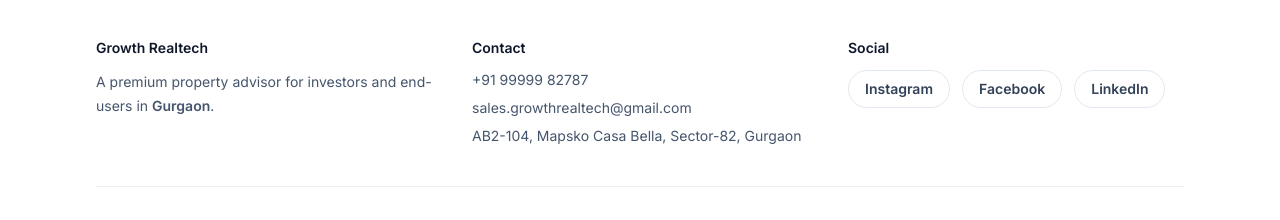
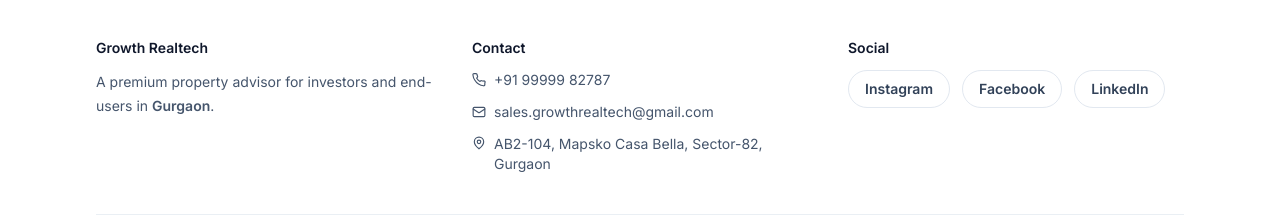
Before and after one commit to shashank5518/grt-static, a Next.js app: page / in a window 1280 px wide. Shown: the part 5594-5814 px from the top of the page. Built offline with nearby package versions, Linux system fonts and the light colour scheme; no server answers.

Commit message:
SVGs for contact

```diff
--- a/components/Footer.tsx
+++ b/components/Footer.tsx
@@ -17,20 +17,31 @@ export function Footer() {
 
           <div>
             <p className="text-sm font-semibold text-slate-900">Contact</p>
-            <div className="mt-3 space-y-2 text-sm text-slate-600">
+            <div className="mt-3 space-y-3 text-sm text-slate-600">
               <a
                 href="tel:+919999982787"
-                className="block hover:text-slate-900"
+                className="flex items-center gap-2 hover:text-slate-900"
               >
+                <svg xmlns="http://www.w3.org/2000/svg" width="14" height="14" viewBox="0 0 24 24" fill="none" stroke="currentColor" strokeWidth="2" strokeLinecap="round" strokeLinejoin="round" className="shrink-0">
+                  <path d="M22 16.92v3a2 2 0 0 1-2.18 2 19.79 19.79 0 0 1-8.63-3.07A19.5 19.5 0 0 1 4.69 12a19.79 19.79 0 0 1-3.07-8.67A2 2 0 0 1 3.77 1h3a2 2 0 0 1 2 1.72c.127.96.361 1.903.7 2.81a2 2 0 0 1-.45 2.11L8.09 8.91a16 16 0 0 0 5.61 5.61l.9-.9a2 2 0 0 1 2.11-.45c.907.339 1.85.573 2.81.7A2 2 0 0 1 22 16.92z"/>
+                </svg>
                 +91 99999 82787
               </a>
               <a
                 href="mailto:sales.growthrealtech@gmail.com"
-                className="block hover:text-slate-900"
+                className="flex items-center gap-2 hover:text-slate-900"
               >
+                <svg xmlns="http://www.w3.org/2000/svg" width="14" height="14" viewBox="0 0 24 24" fill="none" stroke="currentColor" strokeWidth="2" strokeLinecap="round" strokeLinejoin="round" className="shrink-0">
+                  <rect width="20" height="16" x="2" y="4" rx="2"/>
+                  <path d="m22 7-8.97 5.7a1.94 1.94 0 0 1-2.06 0L2 7"/>
+                </svg>
                 sales.growthrealtech@gmail.com
               </a>
-              <p className="text-slate-600">
+              <p className="flex items-start gap-2 text-slate-600">
+                <svg xmlns="http://www.w3.org/2000/svg" width="14" height="14" viewBox="0 0 24 24" fill="none" stroke="currentColor" strokeWidth="2" strokeLinecap="round" strokeLinejoin="round" className="shrink-0 mt-0.5">
+                  <path d="M20 10c0 6-8 12-8 12s-8-6-8-12a8 8 0 0 1 16 0Z"/>
+                  <circle cx="12" cy="10" r="3"/>
+                </svg>
                 AB2-104, Mapsko Casa Bella, Sector-82, Gurgaon
               </p>
             </div>
```
